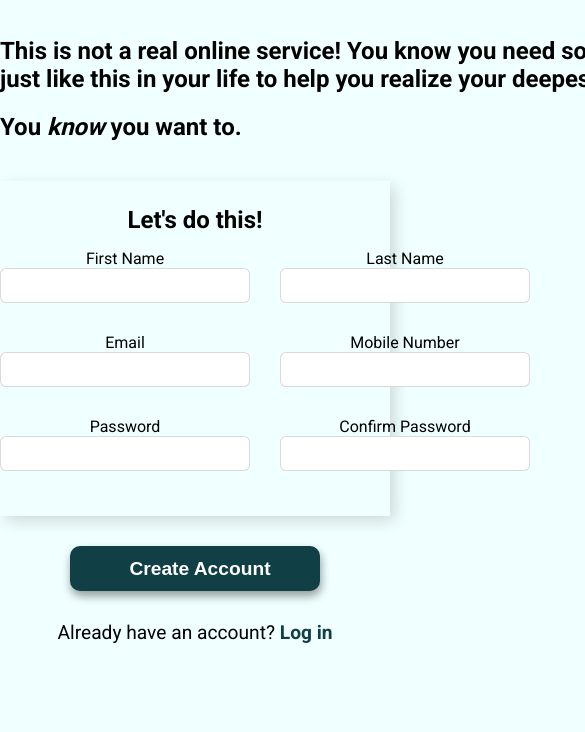
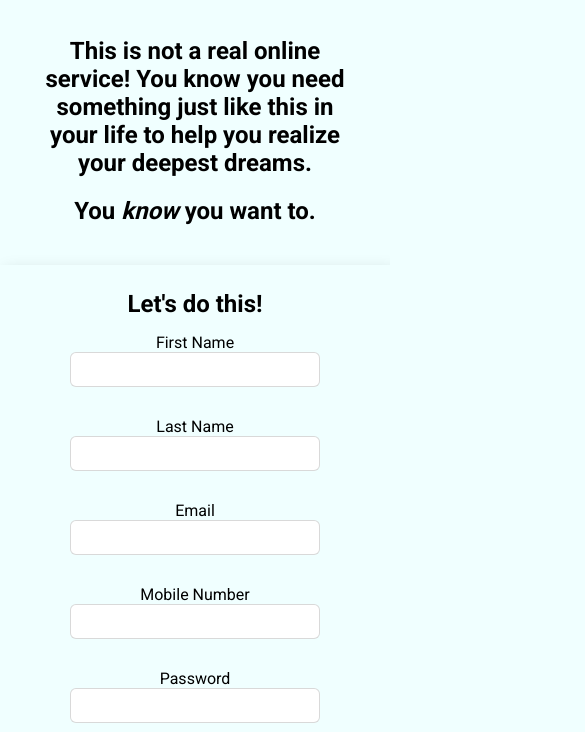
Before and after one commit to Pafestivo/sign-up-form, a plain HTML site: page index.html in a window 390 px wide. Shown: the part 112-844 px from the top of the page, 585 px wide, since content can reach past the window. Drawn offline with Linux system fonts and the light colour scheme.

Commit message:
Media query - responsive for mobile devices

```diff
--- a/styles.css
+++ b/styles.css
@@ -205,3 +205,19 @@ input:focus {
     margin: 0 auto;
   }
 }
+
+@media only screen and (max-width: 700px) {
+  .text-container {
+    width: 300px;
+    font-size: 1rem;
+    text-align: center;
+  }
+
+  form {
+    grid-template-columns: 1fr;
+  }
+
+  .btm-text {
+    padding-bottom: 20px;
+  }
+}
```
